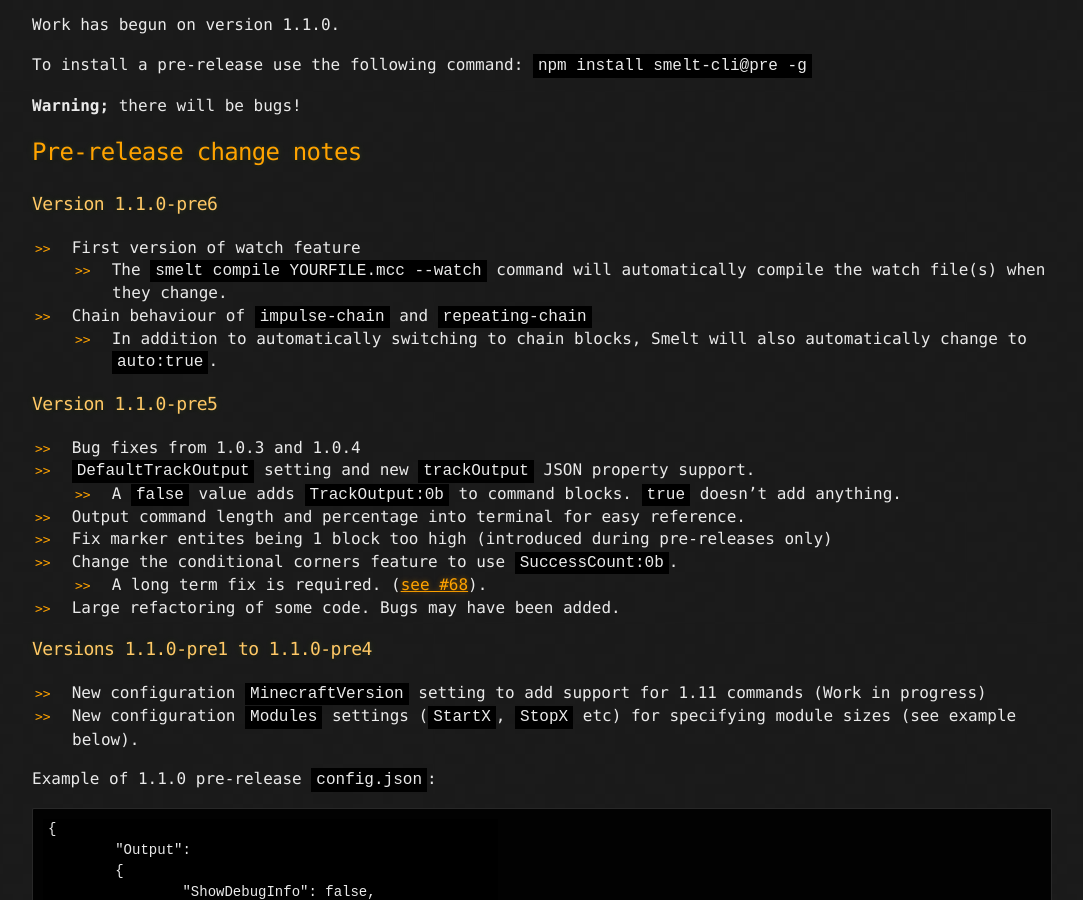
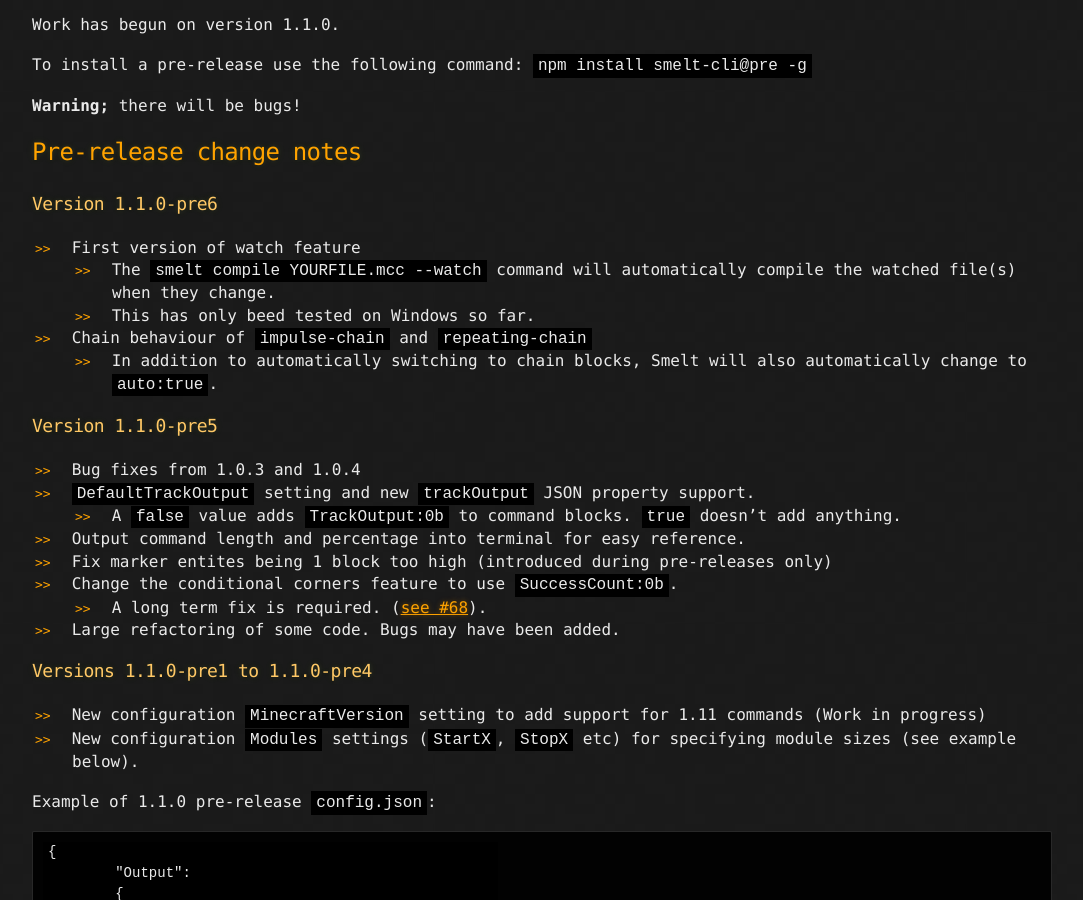
Before and after one commit to GnaspGames/Smelt, a Jekyll site: the page built from prereleases.md, in a window 1280 px wide and 900 px high, scrolled down 441 px. Shown: the whole window, without its empty margins (98-1181 px from the left). Built offline with Jekyll 4.4.1, drawn with Linux system fonts in a browser that asks for light colours.

Commit message:
Fix typo and add details to prereleased page

```diff
--- a/prereleases.md
+++ b/prereleases.md
@@ -19,7 +19,8 @@
 ### Version 1.1.0-pre6
 
 * First version of watch feature
-    * The `smelt compile YOURFILE.mcc --watch` command will automatically compile the watch file(s) when they change.
+    * The `smelt compile YOURFILE.mcc --watch` command will automatically compile the watched file(s) when they change.
+	* This has only beed tested on Windows so far.
 * Chain behaviour of `impulse-chain` and `repeating-chain`
     * In addition to automatically switching to chain blocks, Smelt will also automatically change to `auto:true`.
 
```
